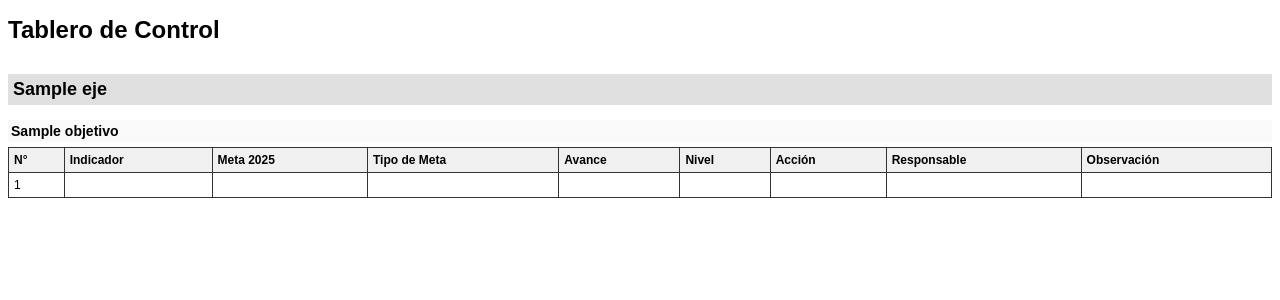
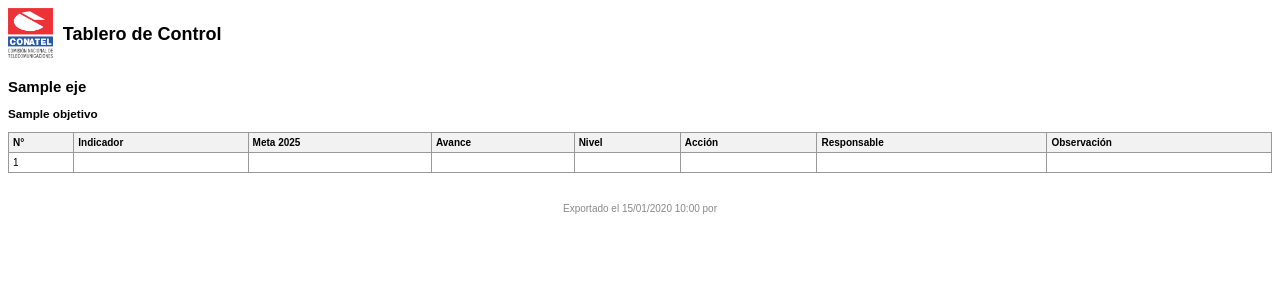
Before and after one commit to tobiasnunezz/pei_2025, a Django app: template planilla/templates/planilla/tablero_pdf.html in a window 1280 px wide. Shown: the top 300 px of the page. Run offline with Django 4.2, Linux system fonts and the light colour scheme; the template is opened without the code that fills it: most values are stand-ins (such as "Sample title", 1, 10 or a date in 2020).

Commit message:
🎨 Mejora visual del PDF: logo CONATEL, pie con usuario y fecha, numeración de páginas, y eliminación de columna 'Tipo de Meta'

```diff
--- a/planilla/templates/planilla/tablero_pdf.html
+++ b/planilla/templates/planilla/tablero_pdf.html
@@ -3,46 +3,50 @@
 <head>
     <meta charset="UTF-8">
     <title>Tablero Estratégico - PDF</title>
+    <link rel="stylesheet" href="{{ STATIC_URL }}css/pdf_tablero.css">
     <style>
-        body {
-            font-family: Arial, sans-serif;
-            font-size: 12px;
+        @page {
+            size: A4;
+            margin: 2cm 1.5cm;
+            @bottom-center {
+                content: "Página " counter(page) " de " counter(pages);
+                font-size: 10px;
+                color: #555;
             }
-        table {
-            width: 100%;
-            border-collapse: collapse;
-            page-break-inside: avoid;
         }
-        th, td {
-            border: 1px solid #333;
-            padding: 5px;
-            text-align: left;
+
+        header {
+            display: flex;
+            align-items: center;
+            margin-bottom: 20px;
         }
-        th {
-            background-color: #f0f0f0;
+
+        header img {
+            height: 50px;
+            margin-right: 10px;
         }
-        h2 {
+
+        footer {
+            position: running(footer);
+            text-align: center;
+            font-size: 10px;
+            color: #888;
             margin-top: 30px;
-            background-color: #e0e0e0;
-            padding: 5px;
         }
-        h3 {
-            margin-top: 15px;
-            margin-bottom: 5px;
-            padding: 3px;
-            background-color: #f9f9f9;
+
+        h1 {
+            font-size: 18px;
+            margin-bottom: 10px;
         }
-        .nivel {
-            font-weight: bold;
-        }
-        .bajo { color: red; }
-        .medio { color: orange; }
-        .alto { color: green; }
     </style>
 </head>
 <body>
 
+<header>
+    <img src="{{ request.build_absolute_uri }}/static/img/conatel_logo.png" alt="Logo CONATEL">
     <h1>Tablero de Control</h1>
+</header>
+
 {% for eje, objetivos in agrupado.items %}
     <h2>{{ eje }}</h2>
     {% for objetivo, indicadores in objetivos.items %}
@@ -53,7 +57,6 @@
                     <th>N°</th>
                     <th>Indicador</th>
                     <th>Meta 2025</th>
-                        <th>Tipo de Meta</th>
                     <th>Avance</th>
                     <th>Nivel</th>
                     <th>Acción</th>
@@ -67,9 +70,8 @@
                         <td>{{ forloop.counter }}</td>
                         <td>{{ indicador.indicador }}</td>
                         <td>{{ indicador.meta_2025 }}</td>
-                            <td>{{ indicador.tipo_meta }}</td>
                         <td>{{ indicador.avance }}</td>
-                            <td class="nivel {% if indicador.nivel == 'Bajo' %}bajo{% elif indicador.nivel == 'Medio' %}medio{% elif indicador.nivel == 'Alto' %}alto{% endif %}">
+                        <td class="{% if indicador.nivel == 'Bajo' %}nivel-bajo{% elif indicador.nivel == 'Medio' %}nivel-medio{% elif indicador.nivel == 'Alto' %}nivel-alto{% endif %}">
                             {{ indicador.nivel }}
                         </td>
                         <td>{{ indicador.accion }}</td>
@@ -82,5 +84,9 @@
     {% endfor %}
 {% endfor %}
 
+<footer>
+    Exportado el {{ now|date:"d/m/Y H:i" }} por {{ user.username }}
+</footer>
+
 </body>
 </html>
```
Lines whose indentation alone changed are shown as unchanged.
